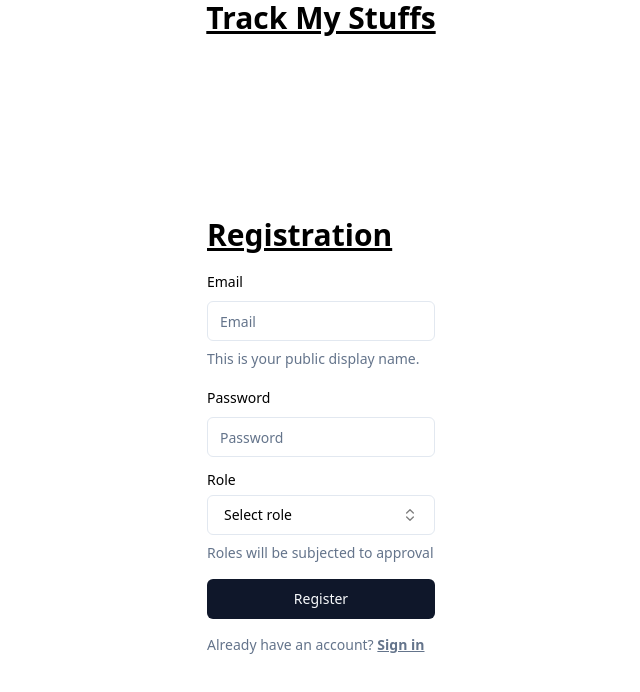
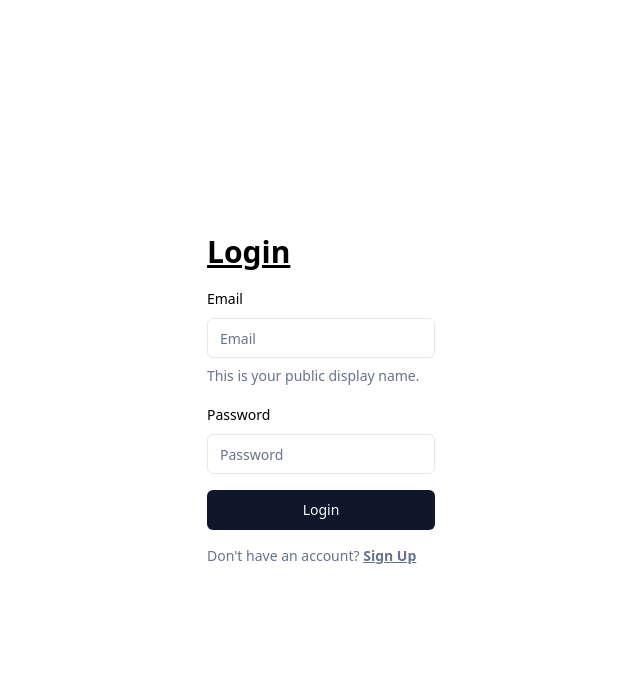
Before and after one commit to yaohong6782/lctracker-frontend, a React (Vite) app: page / in a window 1280 px wide. Shown: the top 692 px of the page, without its empty margins (319-959 px from the left). Built offline with nearby package versions, Linux system fonts and the light colour scheme.

Commit message:
home page and outlet for routes

```diff
--- a/index.html
+++ b/index.html
@@ -4,7 +4,7 @@
     <meta charset="UTF-8" />
     <link rel="icon" type="image/svg+xml" href="src/assets/cardboard-box1/favicon-32x32.png" />
     <meta name="viewport" content="width=device-width, initial-scale=1.0" />
-    <title>Track my stuffs</title>
+    <title>Track My Stuffs</title>
   </head>
   <body>
     <div id="root"></div>
--- a/src/App.tsx
+++ b/src/App.tsx
@@ -5,11 +5,7 @@
 function App() {
   return (
     <>
-      <div className="flex justify-center ">
-        <h1 className="text-3xl font-bold underline">Track My Stuffs</h1>
-      </div>
       <AppRoutes />
-      {/* <Registration /> */}
     </>
   );
 }
--- a/src/components/forms/Login.tsx
+++ b/src/components/forms/Login.tsx
@@ -15,7 +15,6 @@
   FormLabel,
   FormMessage,
 } from "@/components/ui/form";
-
 
 import { LoginSchema } from "@/zodSchema/registration";
 import { Link } from "react-router-dom";
@@ -67,7 +66,12 @@
               <FormItem>
                 <FormLabel>Password</FormLabel>
                 <FormControl>
-                  <Input type="password" placeholder="Password" autoComplete="on" {...field} />
+                  <Input
+                    type="password"
+                    placeholder="Password"
+                    autoComplete="on"
+                    {...field}
+                  />
                 </FormControl>
                 <FormMessage />
               </FormItem>
@@ -76,7 +80,7 @@
 
           <Button type="submit">Login</Button>
           <FormDescription>
-            No account?{" "}
+            Don&apos;t have an account?{" "}
             <Link to="/registration">
               <span className="font-bold underline">Sign Up</span>
             </Link>
--- /dev/null
+++ b/src/components/pages/HomePage.tsx
@@ -0,0 +1,11 @@
+import React from "react";
+
+const HomePage = () => {
+  return (
+    <>
+      <h1>This is home page</h1>
+    </>
+  );
+};
+
+export default HomePage;
--- /dev/null
+++ b/src/components/pages/Title.tsx
@@ -0,0 +1,15 @@
+import React from "react";
+import { Outlet } from "react-router-dom";
+
+const Title = () => {
+  return (
+    <>
+      <div className="flex justify-center ">
+        <h1 className="text-3xl font-bold underline">Track My Stuffs</h1>
+      </div>
+      <Outlet />
+    </>
+  );
+};
+
+export default Title;
--- a/src/routes/AppRoutes.tsx
+++ b/src/routes/AppRoutes.tsx
@@ -1,5 +1,7 @@
 import Login from "@/components/forms/Login";
 import Registration from "@/components/forms/Registration";
+import HomePage from "@/components/pages/HomePage";
+import Title from "@/components/pages/Title";
 import React from "react";
 import { Route, Routes } from "react-router-dom";
 
@@ -7,9 +9,13 @@
   return (
     <Routes>
       <Route path="/">
-        <Route index element={<Registration/>}/>
+        <Route index element={<Login />} />
         <Route path="/registration" element={<Registration />} />
-        <Route path="/login" element={<Login/>} />
+        <Route path="/login" element={<Login />} />
+      </Route>
+
+      <Route path="/home" element={<Title />}>
+        <Route index element={<HomePage />} />
       </Route>
     </Routes>
   );
```
Also changed, not shown: src/components/forms/Registration.tsx (+6 -2 lines).
